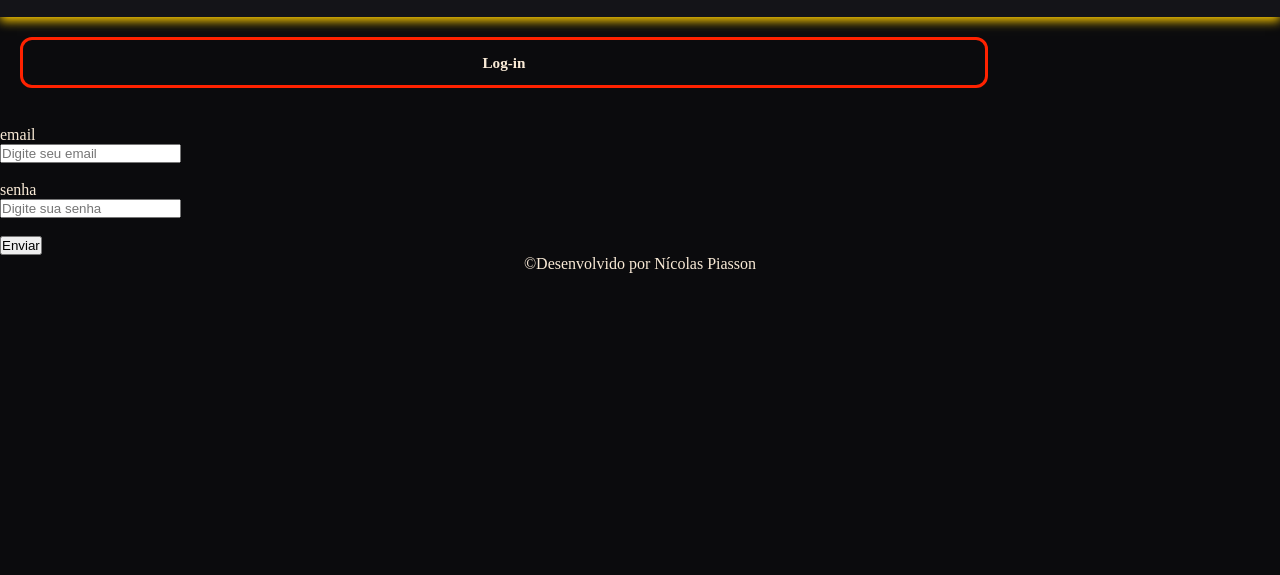
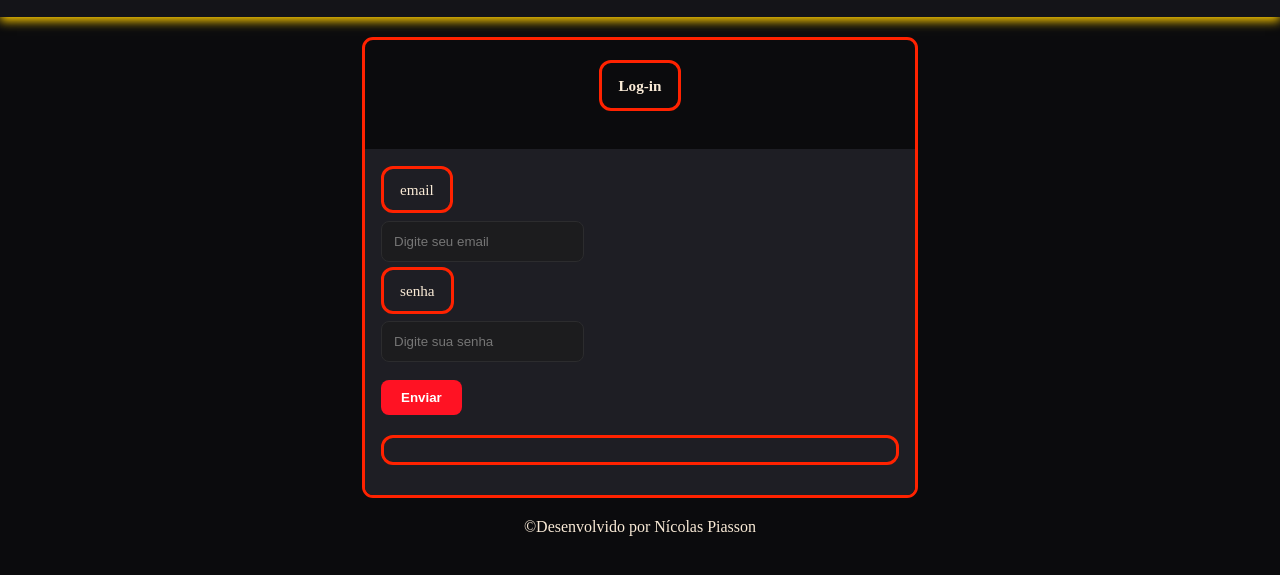
Before and after one commit to NicolasPKSescola/homem-de-ferro, a website: page login.html in a window 1280 px wide. Shown: the part 53-628 px from the top of the page. Drawn offline with Linux system fonts and the light colour scheme.

Commit message:
correção no css

```diff
--- a/style.css
+++ b/style.css
@@ -439,3 +439,65 @@ footer{
 }
 
 /* log-in */
+
+.conteiner-login{
+    max-width: 550px;
+    margin: 20px auto;
+    height: auto;
+    display: flex;
+    flex-direction: column;
+    background-color: var(--fundoCinema);
+    border-radius: 11px;
+    border: 3px solid var(--laranja);
+    overflow: hidden;
+    max-height: 100%;
+}
+
+.login-envio{
+    padding: 30px 16px;
+    background-color: var(--cinzaGeek);
+    max-height: 90%;
+}
+
+.login-envio label{
+    padding: 12px 16px;
+    border-radius: 12px;
+    font-size: 0.95rem;
+    line-height: 1.4;
+    border: 3px solid var(--laranja);;
+}
+
+.login-envio input {
+    flex: 1;
+    padding: 12px;
+    background-color: #1c1c1e;
+    border: 1px solid #2c2c2e;
+    border-radius: 8px;
+    color: white;
+    outline: none;
+    margin-top: 20px;
+}
+
+.login-envio button {
+    padding: 10px 20px;
+    background-color:var(--red);
+    color: white;
+    border: none;
+    border-radius: 8px;
+    font-weight: bold;
+    cursor: pointer;
+    transition: background 0.2s;
+}
+
+.login-envio button:hover {
+    background-color:var(--fundoCinema);
+}
+
+.login-envio #resposta{
+    margin-top: 20px;
+    padding: 12px 16px;
+    border-radius: 12px;
+    font-size: 0.95rem;
+    line-height: 1.4;
+    border: 3px solid var(--laranja);
+}
```
